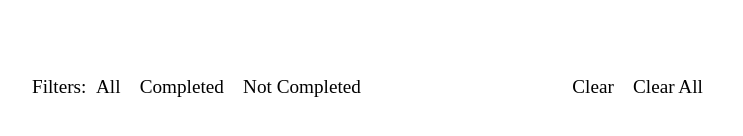
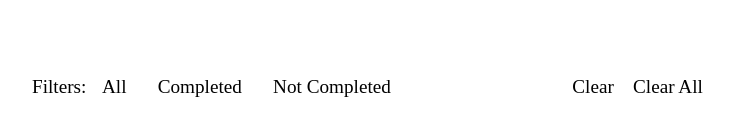
Before and after one commit to pmould/advancedToDoListApp, a React (Create React App) app: page / in a window 1280 px wide. Shown: the part 316-452 px from the top of the page, without its empty margins (263-1006 px from the left). Built offline with nearby package versions, Linux system fonts and the light colour scheme.

Commit message:
added completed checkbox and filter functionality

```diff
--- a/src/actions/todos.js
+++ b/src/actions/todos.js
@@ -1,3 +1,7 @@
 import *  as actions from '../constants/actionTypes';
 
 export const addTodo = (todo)=> ({type: actions.ADD_TODO, payload: todo});
+
+export const filterTodos = (filter) => ({type: actions.FILTER_TODOS, payload: filter});
+
+export const updateTodoChecked = (checked, id) => ({type: actions.UPDADE_TODO_CHECKED, payload: {checked, id}});
--- a/src/components/todos/Filters.js
+++ b/src/components/todos/Filters.js
@@ -1,13 +1,17 @@
 import React from 'react';
 
 class Filters extends React.Component {
+    filterClick = (filter) => {
+            this.props.actions.filterTodos(filter);
+        }
+
     render() {
         return (
             <span>
                 Filters:
-                <span className="btn">All</span>
-                <span className="btn">Completed</span>
-                <span className="btn">Not Completed</span>
+                <span className="btn btn--filter" onClick={this.filterClick.bind(null, 'all')}>All</span>
+                <span className="btn btn--filter" onClick={this.filterClick.bind(null, 'completed')}>Completed</span>
+                <span className="btn btn--filter" onClick={this.filterClick.bind(null, 'not-completed')}>Not Completed</span>
             </span>
         );
     }
--- a/src/components/todos/Footer.js
+++ b/src/components/todos/Footer.js
@@ -6,7 +6,7 @@ class Footer extends React.Component {
     render() {
         return (
             <div className="row footer__container">
-                <Filters/>
+                <Filters {...this.props}/>
                 <span className="btn">
                 <span className="btn">Clear</span>
                 <span className="btn">Clear All</span>
--- a/src/components/todos/Header.js
+++ b/src/components/todos/Header.js
@@ -4,11 +4,12 @@ class Header extends React.Component {
     constructor(props) {
         super(props);
         this.state = {currentText: ''};
+        this.id = 0;
     }
 
     handleSubmit(e) {
         e.preventDefault();
-        this.props.actions.addTodo({title: this.state.currentText, completed: false});
+        this.props.actions.addTodo({title: this.state.currentText, completed: false, id: this.id++});
         this.setState({currentText: ''});
     }
 
--- a/src/components/todos/ListItem.js
+++ b/src/components/todos/ListItem.js
@@ -1,10 +1,12 @@
 import React from 'react';
-
+import {updateTodoChecked} from '../../actions/todos';
 class ListItem extends React.Component {
+    update
     render() {
+        const {actions} = this.props;
         return (
             <div className="row row--list-item">
-                <input className="list-item__checkbox" type="checkbox" checked={this.props.todo.completed}/>
+                <input className="list-item__checkbox" type="checkbox" onChange={(e) => actions.updateTodoChecked(e.target.checked, this.props.todo.id)} checked={this.props.todo.completed}/>
                 { }
                 <span>
                     {this.props.todo.title}
--- a/src/components/todos/Page.js
+++ b/src/components/todos/Page.js
@@ -14,11 +14,15 @@ class Page extends React.Component {
                     <div className="app__container">
                         <Header {...this.props}/>
                         <div className="list-item__container">
-                            {this.props.todos.map((todo, index) => (
-                                <ListItem key={index} todo={todo}/>
-                            ))}
+                            {this.props.todos.map((todo, index) => {
+                                return (
+                                (this.props.filterState === 'all'
+                                || this.props.filterState === 'not-completed' && todo.completed == false
+                                || this.props.filterState === 'completed' && todo.completed == true)
+                                ? <ListItem key={todo.id} todo={todo} {...this.props}/>: null);
+                            })}
                         </div>
-                        <Footer/>
+                        <Footer {...this.props}/>
                     </div>
                 </div>
             </div>
--- a/src/constants/actionTypes.js
+++ b/src/constants/actionTypes.js
@@ -1 +1,5 @@
 export const ADD_TODO = "ADD_TODO";
+
+export const FILTER_TODOS = 'FILTER_TODOS';
+
+export const UPDADE_TODO_CHECKED = 'UPDADE_TODO_CHECKED';
--- a/src/containers/App.js
+++ b/src/containers/App.js
@@ -21,7 +21,8 @@ class App extends React.Component {
 
 const select = (state) => {
     return {
-        todos: state.todos
+        todos: state.todos,
+        filterState: state.filters
     };
 }
 
--- /dev/null
+++ b/src/reducers/filters.js
@@ -0,0 +1,13 @@
+import * as actions from '../constants/actionTypes';
+
+export default (state = getInitialState(), action) => {
+    switch(action.type) {
+        case actions.FILTER_TODOS:
+            return action.payload;
+        default: return state;
+    }
+}
+
+const getInitialState = () => {
+    return 'all';
+}
--- a/src/reducers/index.js
+++ b/src/reducers/index.js
@@ -1,6 +1,8 @@
 import todos from './todos';
+import filters from './filters';
 import {combineReducers} from 'redux';
 
 export default combineReducers({
-    todos
+    todos,
+    filters
 });
--- a/src/reducers/todos.js
+++ b/src/reducers/todos.js
@@ -6,6 +6,15 @@ export default (state = getInitialState(), action) => {
             const todo = action.payload;
 
             return state.push(todo);
+        case actions.UPDADE_TODO_CHECKED:
+        const {id, checked} = action.payload;
+            return state.map((todo) => {
+                if (todo.id === id) {
+                    todo.completed = checked;
+                    return todo;
+                }
+                return todo;
+            });
         default: return state;
     }
 }
--- a/src/styles/index.css
+++ b/src/styles/index.css
@@ -58,6 +58,15 @@ body {
     margin: 0 .5em;
 }
 
+.btn--filter {
+    padding: 6px;
+}
+
+.filter-selected {
+    background: brown;
+    color: white;
+}
+
 .header__wrapper {
     height: 40px;
 }
```
